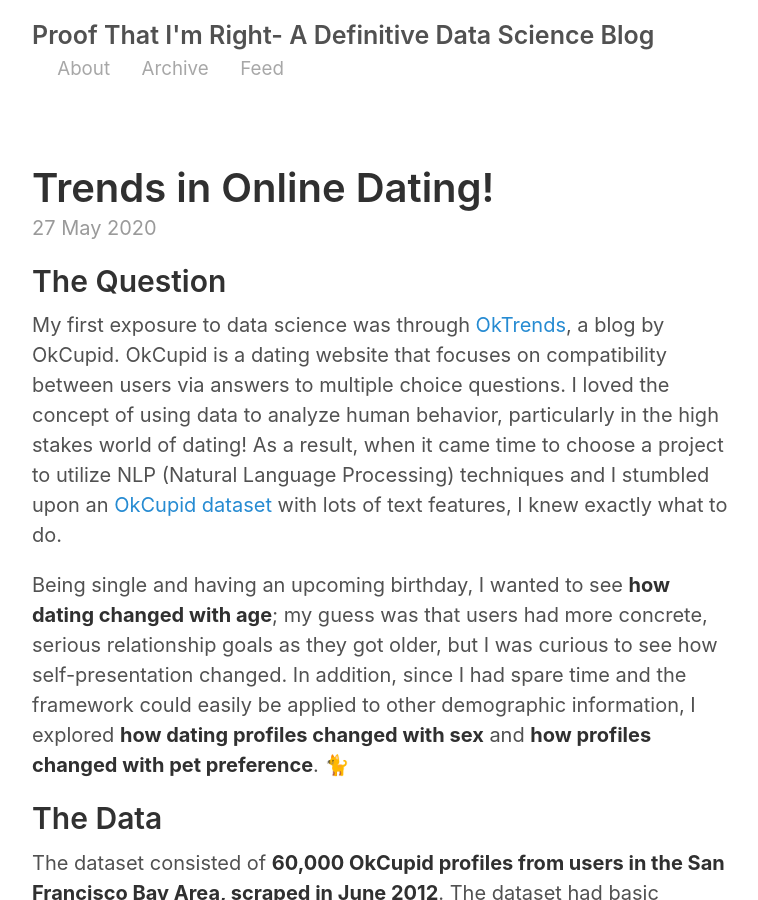
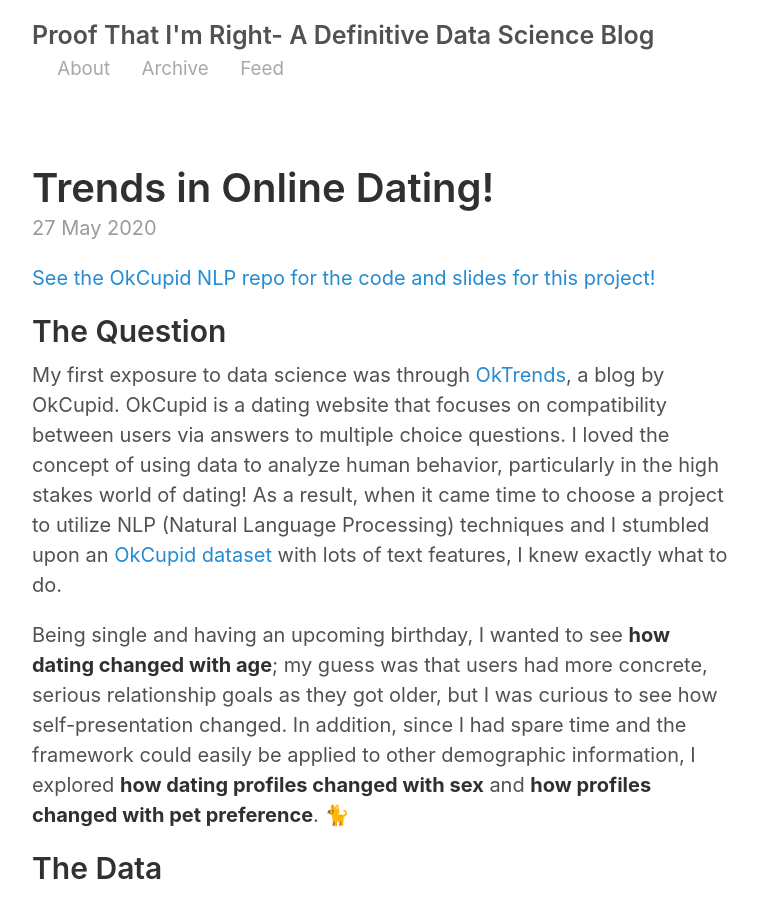
Before and after one commit to Elarson649/elarson649.github.io, a Jekyll site: the page built from _posts/2020-05-27-okcupid.md, in a window 1280 px wide and 900 px high. Shown: the whole window, without its empty margins (258-1016 px from the left). Built offline with Jekyll 4.4.1, drawn with Linux system fonts in a browser that asks for light colours; emoji names are drawn with the system emoji font.

Commit message:
Adding link to repo

```diff
--- a/_posts/2020-05-27-okcupid.md
+++ b/_posts/2020-05-27-okcupid.md
@@ -2,6 +2,7 @@
 layout: post
 title: Trends in Online Dating!
 ---
+[See the OkCupid NLP repo for the code and slides for this project!](https://github.com/Elarson649/okcupid_nlp)
 
 The Question
 ---------------------
```
